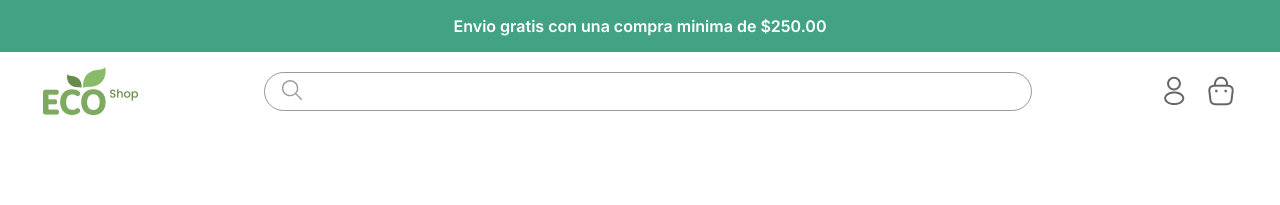
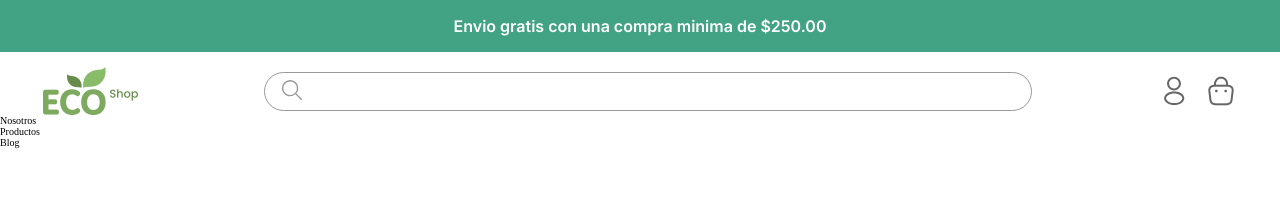
Before and after one commit to iEerii/furniture-app, a React (Vite) app: page / in a window 1280 px wide. Shown: the top 205 px of the page. Built offline with nearby package versions, Linux system fonts and the light colour scheme.

Commit message:
create navigation bar components

```diff
--- a/src/components/Header.jsx
+++ b/src/components/Header.jsx
@@ -1,24 +1,13 @@
-import logo from './../assets/logo1@2x.png'
-import searchIcon from './../assets/search.svg'
-import profileIcon from './../assets/profile.svg'
-import bagIcon from './../assets/bag@2x.png'
 import './../styles/header.css'
+import { NavBar } from './NavBar'
+import { NavigationBarTop } from './NavigationBarTop'
 
 export const Header = () => {
     return(
         <header className='headerContainer'>
             <button className='headerContainer__shipping-btn'>Envio gratis con una compra minima de $250.00</button>
-            <div className='headerContainer__navBar'>
-                <img className='logo-icon' src={ logo }  alt="" />
-                <div className='navigation-bar'>
-                    <img src={ searchIcon } alt="" />
-                    <input type="search" name="search-text" />
-                </div>
-                <div className='profile-bar'>
-                    <img className='profile-icon' src={ profileIcon } alt="" />
-                    <img className='bag-icon' src={ bagIcon } alt="" />
-                </div>
-            </div>
+            <NavigationBarTop />
+            <NavBar />
 		</header>
     )
 }
--- /dev/null
+++ b/src/components/NavBar.jsx
@@ -0,0 +1,11 @@
+export const NavBar = () => {
+    return(
+        <nav>
+            <ul>
+                <li>Nosotros</li>
+                <li>Productos</li>
+                <li>Blog</li>
+            </ul>
+        </nav>
+    )
+}
--- /dev/null
+++ b/src/components/NavigationBarTop.jsx
@@ -0,0 +1,20 @@
+import logo from './../assets/logo1@2x.png'
+import searchIcon from './../assets/search.svg'
+import profileIcon from './../assets/profile.svg'
+import bagIcon from './../assets/bag@2x.png'
+
+export const NavigationBarTop = () => {
+    return(
+        <div className='headerContainer__navBar'>
+            <img className='logo-icon' src={ logo }  alt="" />
+            <div className='navigation-bar'>
+                <img src={ searchIcon } alt="" />
+                <input type="search" name="search-text" />
+            </div>
+            <div className='profile-bar'>
+                <img className='profile-icon' src={ profileIcon } alt="" />
+                <img className='bag-icon' src={ bagIcon } alt="" />
+            </div>
+        </div>
+    )
+}
```
